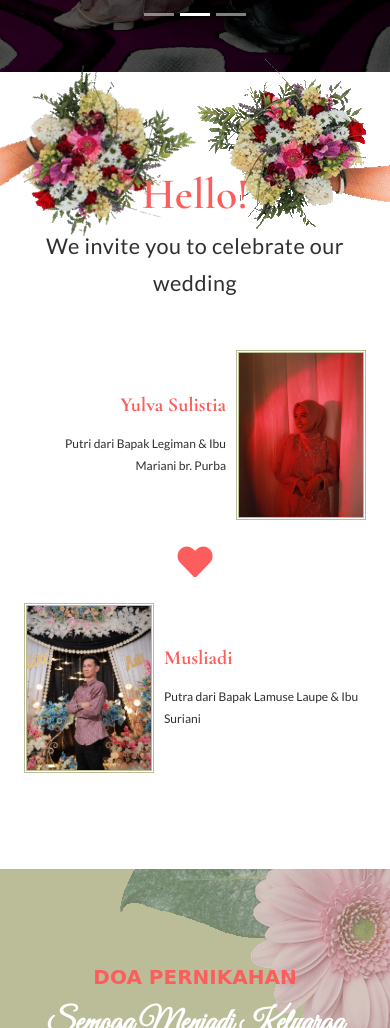
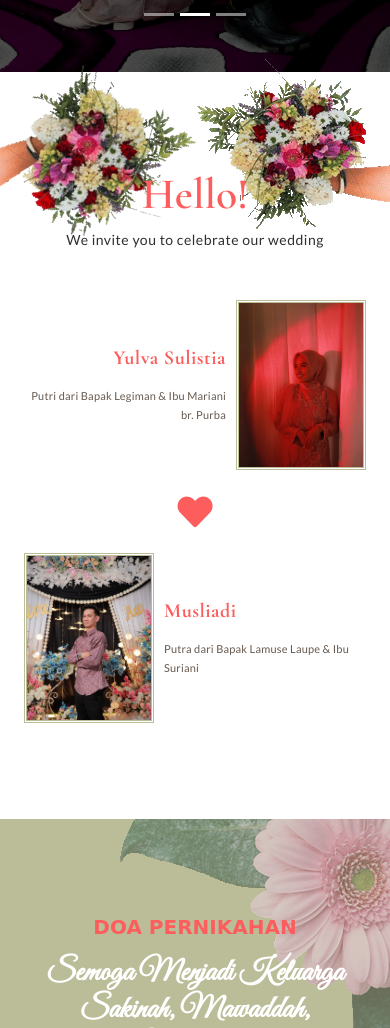
Before and after one commit to alenruben/YulvaWeddingInvitation, a plain HTML site: page index.html in a window 390 px wide. Shown: the part 975-2003 px from the top of the page. Drawn offline with nearby package versions, Linux system fonts and the light colour scheme; files whose address does not match are found by name.

Commit message:
Update style.css

```diff
--- a/css/style.css
+++ b/css/style.css
@@ -1,4 +1,56 @@
 
+
+/* Font bagian nama pengantin dan orang tua */
+#weddingAbout h3 {
+    font-family: 'Cormorant Garamond', serif;
+    font-size: 32px;
+    font-weight: 600;
+    letter-spacing: 0.5px;
+    line-height: 1.3;
+}
+
+/* Keterangan anak kedua dan nama orang tua */
+#weddingAbout .bride-content p,
+#weddingAbout .groom-content p {
+    font-family: 'Lato', sans-serif;
+    font-size: 14px;
+    font-weight: 400;
+    line-height: 1.8 !important;
+    letter-spacing: 0.2px;
+    color: #66594f !important;
+}
+
+/* Judul Hello */
+#weddingAbout h1 {
+    font-family: 'Cormorant Garamond', serif;
+    font-weight: 600;
+}
+
+/* Kalimat undangan */
+#weddingAbout .mx-auto h4 {
+    font-family: 'Lato', sans-serif;
+    font-size: 17px;
+    font-weight: 400;
+    letter-spacing: 0.3px;
+    line-height: 1.7;
+}
+
+/* Tampilan HP */
+@media (max-width: 576px) {
+    #weddingAbout h3 {
+        font-size: 21px;
+    }
+
+    #weddingAbout .bride-content p,
+    #weddingAbout .groom-content p {
+        font-size: 11px;
+        line-height: 1.7 !important;
+    }
+
+    #weddingAbout .mx-auto h4 {
+        font-size: 14px;
+    }
+}
 
 /* =====================================
    FONT NAMA MEMPELAI
```
